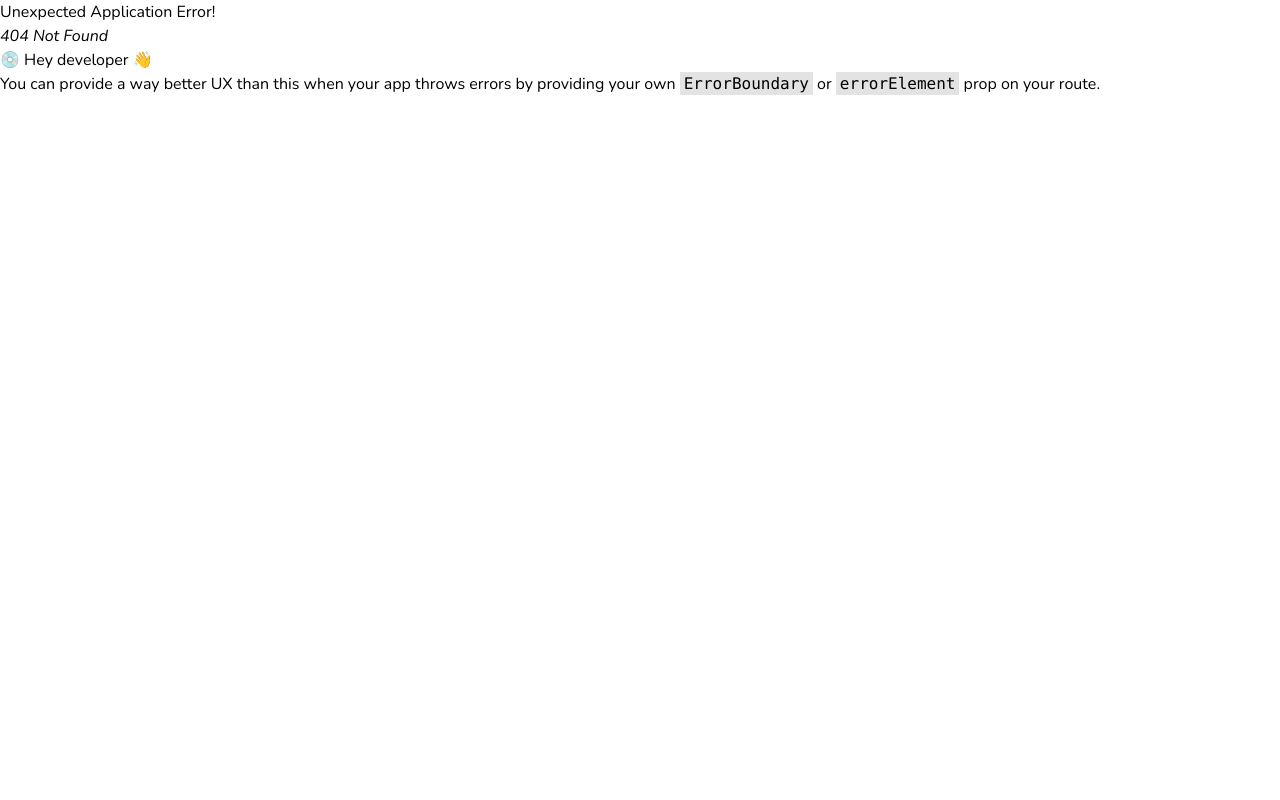
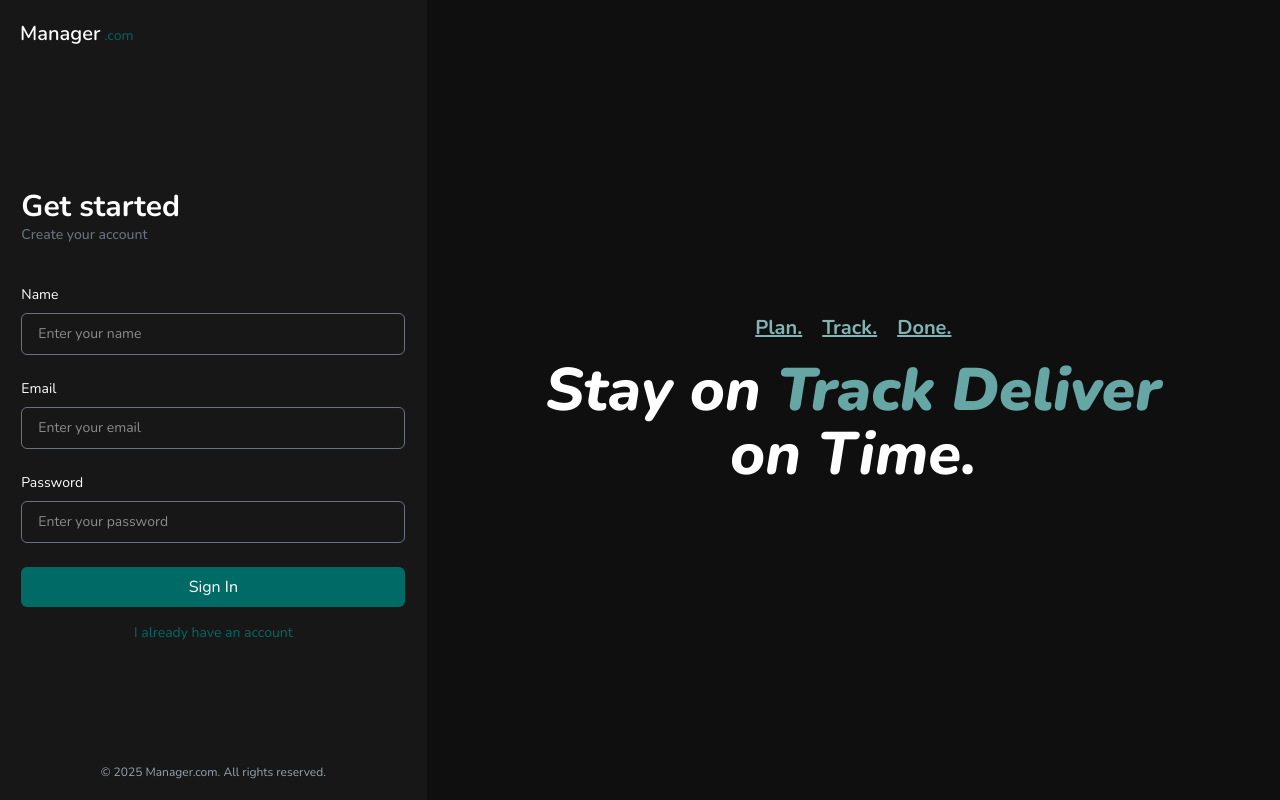
Before and after one commit to yassiraittata/Mearn-stack, a React (Vite) app in the folder frontend/: page /auth/signup in a window 1280 px wide. Before the commit this address had no page. Built offline with nearby package versions, Linux system fonts and the light colour scheme.

Commit message:
create signup

```diff
--- a/frontend/src/App.tsx
+++ b/frontend/src/App.tsx
@@ -1,5 +1,9 @@
 import { createBrowserRouter, RouterProvider } from "react-router-dom";
+import { ToastContainer } from "react-toastify";
+import "react-toastify/ReactToastify.css";
+
 import Signin from "./pages/Signin";
+import Signup from "./pages/Signup";
 import PrivetRoute from "./components/routes/PrivateRoutes";
 import Projects from "./components/Projects";
 
@@ -7,6 +11,10 @@ const router = createBrowserRouter([
   {
     path: "/auth/login",
     element: <Signin />,
+  },
+  {
+    path: "/auth/signup",
+    element: <Signup />,
   },
   {
     path: "/",
@@ -23,6 +31,8 @@ const router = createBrowserRouter([
 function App() {
   return (
     <>
+      <ToastContainer />
+
       <RouterProvider router={router} />
     </>
   );
--- a/frontend/src/components/SignInForm.tsx
+++ b/frontend/src/components/SignInForm.tsx
@@ -1,6 +1,7 @@
 import { useRef } from "react";
 import axios from "../utils/axios";
 import useAuthStore from "../store/auth.ts";
+import { Link } from "react-router-dom";
 
 export const SignInForm = () => {
   const emailRef = useRef<HTMLInputElement>();
@@ -28,6 +29,12 @@ export const SignInForm = () => {
 
   return (
     <form className="w-full max-w-sm text-white" onSubmit={submitHandler}>
+      <div className="mb-10">
+        <h3 className="text-white text-3xl font-bold">Welcome back</h3>
+        <p className="text-sm font-medium text-gray-500">
+          Sign in to your account
+        </p>
+      </div>
       <div className="mb-6">
         <label className="block text-white mb-2 text-sm" htmlFor="email">
           Email
@@ -58,6 +65,12 @@ export const SignInForm = () => {
       >
         Sign In
       </button>
+      <Link
+        to="/signup"
+        className="block text-center mt-4 text-sm text-primary-500 hover:underline"
+      >
+        Don't have an account? Sign Up
+      </Link>
     </form>
   );
 };
--- /dev/null
+++ b/frontend/src/components/SignUpForm.tsx
@@ -0,0 +1,116 @@
+import { useRef } from "react";
+import { toast, Bounce } from "react-toastify";
+import axios from "../utils/axios";
+import { Link } from "react-router-dom";
+
+import useAuthStore from "../store/auth.ts";
+
+export const SignUpForm = () => {
+  const nameRef = useRef<HTMLInputElement>();
+  const emailRef = useRef<HTMLInputElement>();
+  const passwordRef = useRef<HTMLInputElement>();
+
+  const { setCredentials } = useAuthStore((state) => state);
+
+  async function submitHandler(event: React.FormEvent) {
+    event.preventDefault();
+    const name = nameRef.current?.value;
+    const email = emailRef.current?.value;
+    const password = passwordRef.current?.value;
+
+    try {
+      // Handle sign-in logic here, e.g., API call
+      const user = {
+        name,
+        email,
+        password,
+      };
+      const resposnse = await axios.post("/auth/signup", user);
+      console.log("Sign-in response:", resposnse);
+
+      if (resposnse.status !== 201) {
+        throw new Error("Failed to sign up");
+      }
+
+      const userData = resposnse.data.user;
+      const token = resposnse.data.token;
+
+      setCredentials({ userInfo: { ...userData, id: userData._id }, token });
+    } catch (error) {
+      const errors = error.response?.data?.message.split(",") || [];
+
+      if (errors.length > 0) {
+        errors.forEach((err: string) =>
+          toast.error(err.trim(), {
+            position: "top-left",
+            autoClose: 5000,
+            hideProgressBar: false,
+            closeOnClick: false,
+            pauseOnHover: true,
+            draggable: true,
+            progress: undefined,
+            theme: "dark",
+            transition: Bounce,
+          })
+        );
+      }
+    }
+  }
+
+  return (
+    <form className="w-full max-w-sm text-white" onSubmit={submitHandler}>
+      <div className="mb-10">
+        <h3 className="text-white text-3xl font-bold">Get started</h3>
+        <p className="text-sm font-medium text-gray-500">Create your account</p>
+      </div>
+      <div className="mb-6">
+        <label className="block text-white mb-2 text-sm" htmlFor="name">
+          Name
+        </label>
+        <input
+          type="text"
+          id="name"
+          className="w-full px-4 py-2.5 text-white rounded-md border border-gray-500 outline-none text-sm"
+          placeholder="Enter your name"
+          ref={nameRef}
+        />
+      </div>
+      <div className="mb-6">
+        <label className="block text-white mb-2 text-sm" htmlFor="email">
+          Email
+        </label>
+        <input
+          type="email"
+          id="email"
+          className="w-full px-4 py-2.5 text-white rounded-md border border-gray-500 outline-none text-sm"
+          placeholder="Enter your email"
+          ref={emailRef}
+        />
+      </div>
+      <div className="mb-6">
+        <label className="block text-white mb-2 text-sm" htmlFor="password">
+          Password
+        </label>
+        <input
+          type="password"
+          id="password"
+          className="w-full px-4 py-2.5 text-white rounded-md border border-gray-500 outline-none text-sm"
+          placeholder="Enter your password"
+          ref={passwordRef}
+        />
+      </div>
+      <button
+        type="submit"
+        className="w-full bg-primary-500 hover:bg-primary-700  text-white p-2 rounded-md cursor-pointer"
+      >
+        Sign In
+      </button>
+      <Link
+        to="/signup"
+        className="block text-center mt-4 text-sm text-primary-500 hover:underline"
+      >
+        I already have an account
+      </Link>
+    </form>
+  );
+};
--- a/frontend/src/index.css
+++ b/frontend/src/index.css
@@ -20,3 +20,27 @@
 body {
   font-family: "Nunito", sans-serif;
 }
+
+.Toastify__toast {
+  font-size: 12px; /* or any size you prefer */
+}
+
+/* For success toasts */
+.Toastify__toast--success .Toastify__progress-bar {
+  background: green;
+}
+
+/* For error toasts */
+.Toastify__toast--error .Toastify__progress-bar {
+  background: #f44336;
+}
+
+/* For info toasts */
+.Toastify__toast--info .Toastify__progress-bar {
+  background: #3498db;
+}
+
+/* For warning toasts */
+.Toastify__toast--warn .Toastify__progress-bar {
+  background: orange;
+}
--- /dev/null
+++ b/frontend/src/pages/Signup.tsx
@@ -0,0 +1,37 @@
+import { SignUpForm } from "../components/SignUpForm";
+
+const Signup = () => {
+  return (
+    <section className="w-screen h-screen flex ">
+      <div className="w-1/3 bg-primary-dark p-5 flex  flex-col">
+        <div>
+          <h1 className="text-xl text-white font-semibold mb-5 flex items-baseline gap-1 ">
+            Manager
+            <span className="text-primary-600 text-sm font-medium">.com</span>
+          </h1>
+        </div>
+        <div className="w-full grow flex items-center justify-center">
+          <SignUpForm />
+        </div>
+        <div className="mt-auto text-gray-400 text-xs text-center">
+          <p>&copy; 2025 Manager.com. All rights reserved.</p>
+        </div>
+      </div>
+      <div className="w-2/3 bg-secondary-dark flex items-center justify-center">
+        <div className="">
+          <p className="text-gray-300 font-bold text-xl text-center mb-4 flex items-center justify-center gap-5">
+            <div className="underline text-primary-50">Plan.</div>{" "}
+            <div className="underline text-primary-50">Track.</div>{" "}
+            <div className="underline text-primary-50">Done.</div>
+          </p>
+          <h1 className="text-white text-6xl font-extrabold text-center leading-16 italic">
+            Stay on <b className="text-primary-100">Track</b> {""}
+            <b className="text-primary-100">Deliver </b> <br /> on Time.
+          </h1>
+        </div>
+      </div>
+    </section>
+  );
+};
+
+export default Signup;
```
Also changed, not shown: 1 other file (tests, documents, lock files or other folders).
